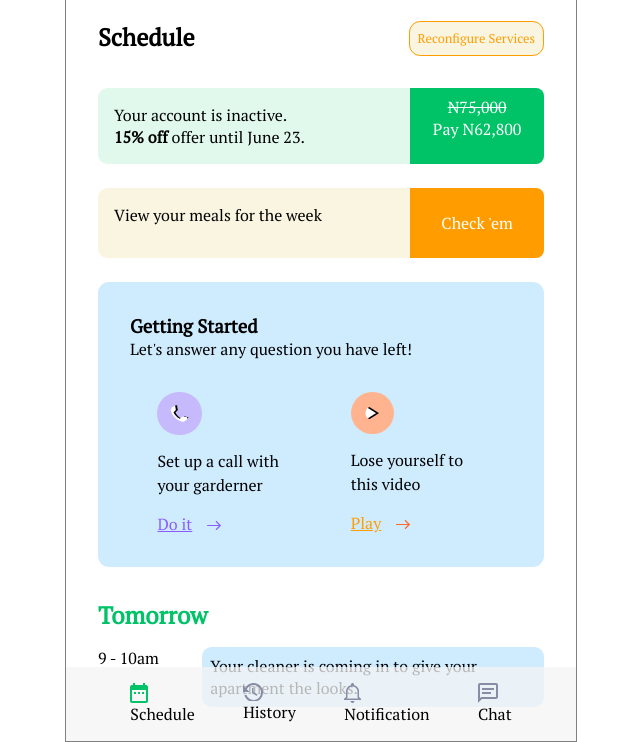
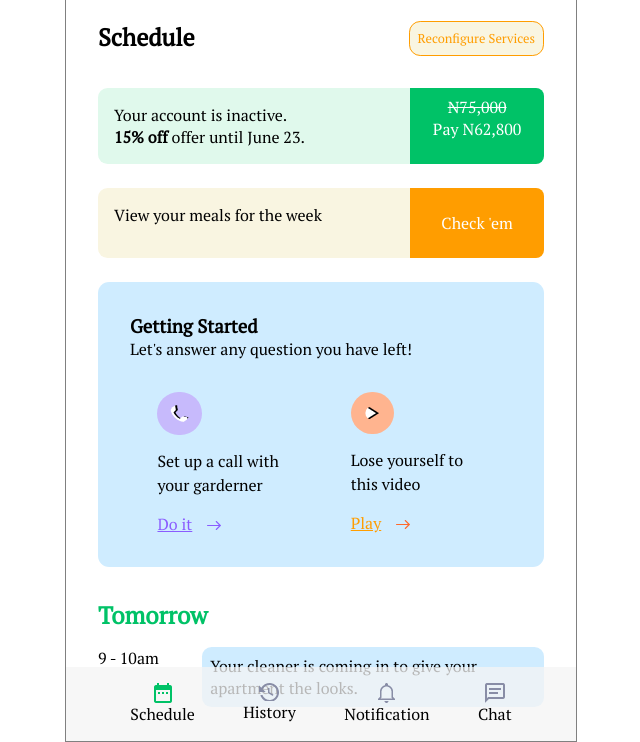
Before and after one commit to giffyonyinye/invision, a plain HTML site: page index.html in a window 1280 px wide. Shown: the part 58-800 px from the top of the page, without its empty margins (319-959 px from the left). Drawn offline with Linux system fonts and the light colour scheme.

Commit message:
animation

```diff
--- a/style.css
+++ b/style.css
@@ -193,6 +193,10 @@ border-radius: .6rem;
     background-color: rgba(244,244,244,0.75);
 }
 
+.footer img {
+    margin: auto;
+}
+
 .nav img{
     display: flex;
     align-items: center;
```
